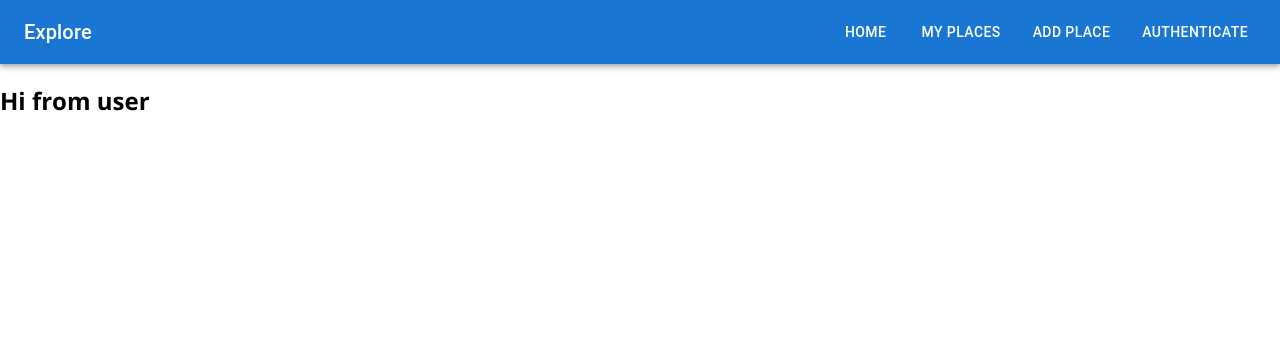
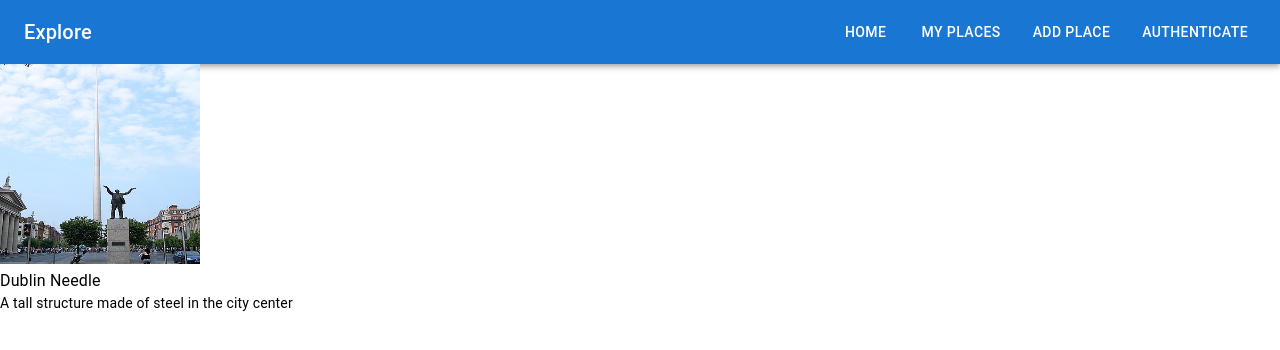
Before and after one commit to JohnMadhan07/ExplorePlacesApp, a React (Create React App) app: page /u1/places in a window 1280 px wide. Shown: the top 350 px of the page. Built offline with nearby package versions, Linux system fonts and the light colour scheme.

Commit message:
Route User places based on the creator

```diff
--- a/src/App.js
+++ b/src/App.js
@@ -3,8 +3,9 @@ import{BrowserRouter as Router} from 'react-router-dom';
 import { Redirect, Route, Switch } from 'react-router-dom/cjs/react-router-dom.min';
 import Users from './users/pages/Users';
 import NewPlace from './places/pages/NewPlace';
-import UserProfile from './users/components/UserProfile';
 import MainNavigation from './shared/components/Navigation/MainNavigation';
+import UserPlaces from './places/pages/UserPlaces';
+
 function App() {
   return (
   <Router>
@@ -12,7 +13,7 @@ function App() {
     <Switch>
     <Route path='/' exact><Users/></Route>
     <Route path='/places/new' exact><NewPlace></NewPlace></Route>
-    <Route path="/:id/places" exact><UserProfile /></Route>
+    <Route path='/:userid/places' exact><UserPlaces></UserPlaces></Route>
     <Redirect to='/'></Redirect>
     </Switch>
   </Router>
--- /dev/null
+++ b/src/places/components/PlaceItem.js
@@ -0,0 +1,18 @@
+import { Typography } from "@mui/material";
+import React from "react";
+
+const PlaceItem = (props) => {
+  return (
+    <>
+      <img
+        src={props.image}
+        alt={props.name}
+        style={{ width: "200px", height: "200px" }}
+      ></img>
+      <Typography variant="body1">{props.name}</Typography>
+      <Typography variant="body2">{props.description}</Typography>
+      </>
+  );
+};
+
+export default PlaceItem;
--- /dev/null
+++ b/src/places/components/PlaceList.js
@@ -0,0 +1,31 @@
+import React from "react";
+import PlaceItem from "./PlaceItem";
+import Card from "../../shared/components/UIElements/Card";
+
+const PlaceList = (props) => {
+  console.log(props.items)
+  if (props.items.length === 0) {
+    return (
+      <Card>
+        <h2>No Users found</h2>
+      </Card>
+    );
+  }
+  return (
+    <>
+      {props.items.map((place) => (
+        <PlaceItem
+          id={place.id}
+          key={place.id}
+          name={place.name}
+          image={place.image}
+          description={place.description}
+          //   coordinates={place.coordinates}
+             creatorId={place.creator}
+        ></PlaceItem>
+      ))}
+    </>
+  );
+};
+
+export default PlaceList;
--- /dev/null
+++ b/src/places/pages/UserPlaces.js
@@ -0,0 +1,30 @@
+import React from "react";
+import PlaceList from "../components/PlaceList";
+import needleImage from "../../needle.jpg";
+import { useParams } from "react-router-dom/cjs/react-router-dom";
+
+const UserPlaces = () => {
+
+  const dummy_places = [
+    {
+      id: "p1",
+      name: "Dublin Needle",
+      description: "A tall structure made of steel in the city center",
+      image: needleImage,
+      creator:"u1",
+    },
+    {
+      id: "p2",
+      name: "Dublin Needle",
+      description: "A tall structure made of steel in the city center",
+      image: needleImage,
+      creator:"u2",
+    },
+  ];
+  const userid= useParams().userid
+  const loaded_places=dummy_places.filter((place)=>(place.creator===userid))
+  console.log(loaded_places)
+  return <PlaceList items={loaded_places}></PlaceList>;
+};
+
+export default UserPlaces;
--- a/src/users/components/UserProfile.js
+++ /dev/null
@@ -1,5 +0,0 @@
-import React from "react";
-const UserProfile =(props)=>{
-    return <h2>Hi from user{props.id}</h2>
-}
-export default UserProfile;
--- a/src/users/components/UsersItem.js
+++ b/src/users/components/UsersItem.js
@@ -4,7 +4,7 @@ import Card from "../../shared/components/UIElements/Card";
 
 const UsersItem = (props) => {
   return (
-    <Card>
+    <Card to={`/${props.id}/places`}>
       <img
         src={props.image}
         alt={props.name}
--- a/src/users/components/UsersList.js
+++ b/src/users/components/UsersList.js
@@ -5,6 +5,7 @@ import { Typography } from "@mui/material";
 // import Card from "../../shared/components/UIElements/Card";
 
 const UsersList = (props) => {
+  console.log(props.items);
   if (props.items.length === 0) {
     return <Typography variant="h6">No Users found.</Typography>;
   }
--- a/src/users/pages/Users.js
+++ b/src/users/pages/Users.js
@@ -4,12 +4,19 @@ import steveImage from "../../steve.jpg"
 const Users = () => {
   const Users = [
     {
-      id: "1",
+      id: "u1",
       name: "Madhan",
       image:
         steveImage,
       placeCount: 3,
     },
+    {
+      id: "u2",
+      name: "Annie",
+      image:
+        steveImage,
+      placeCount: 2,
+    }
   ];
 
   return <UsersList items={Users} />;
```
Also changed, not shown: src/needle.jpg (added).
